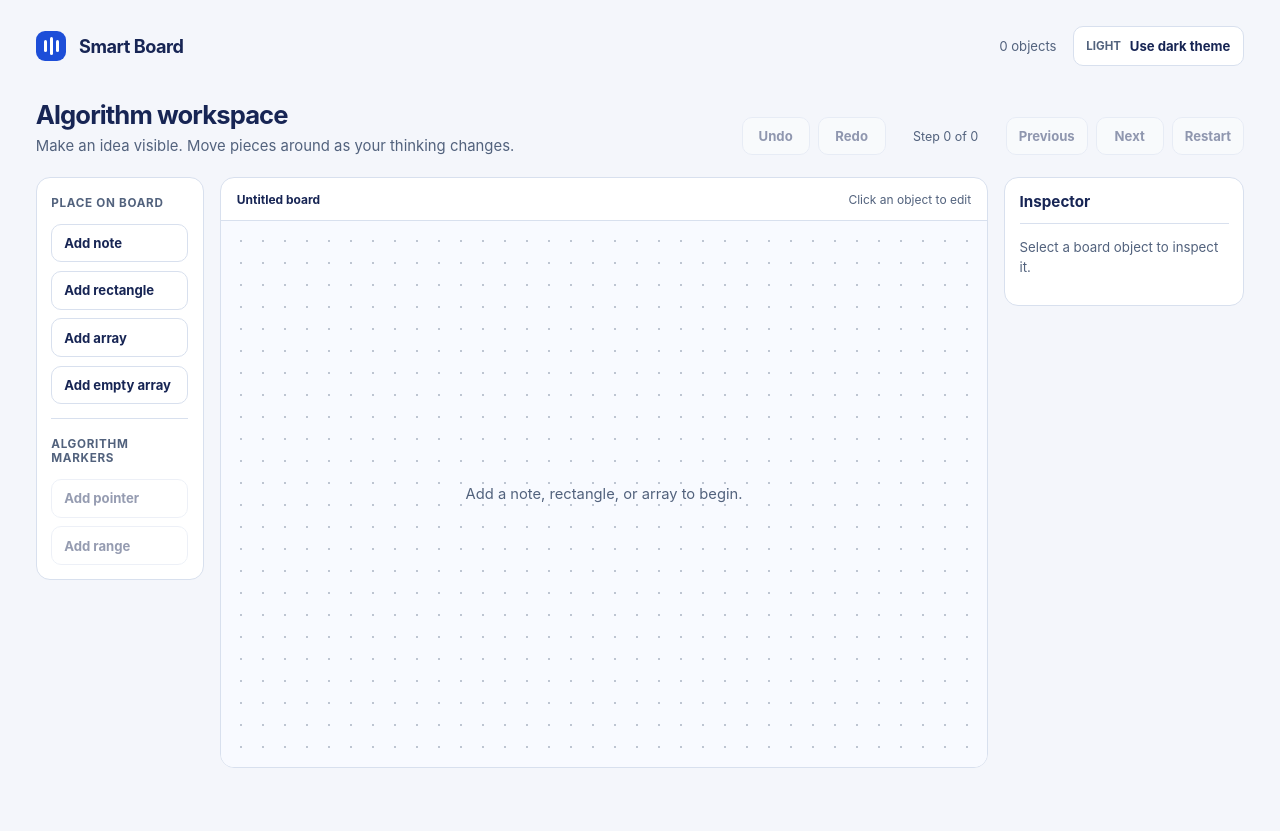
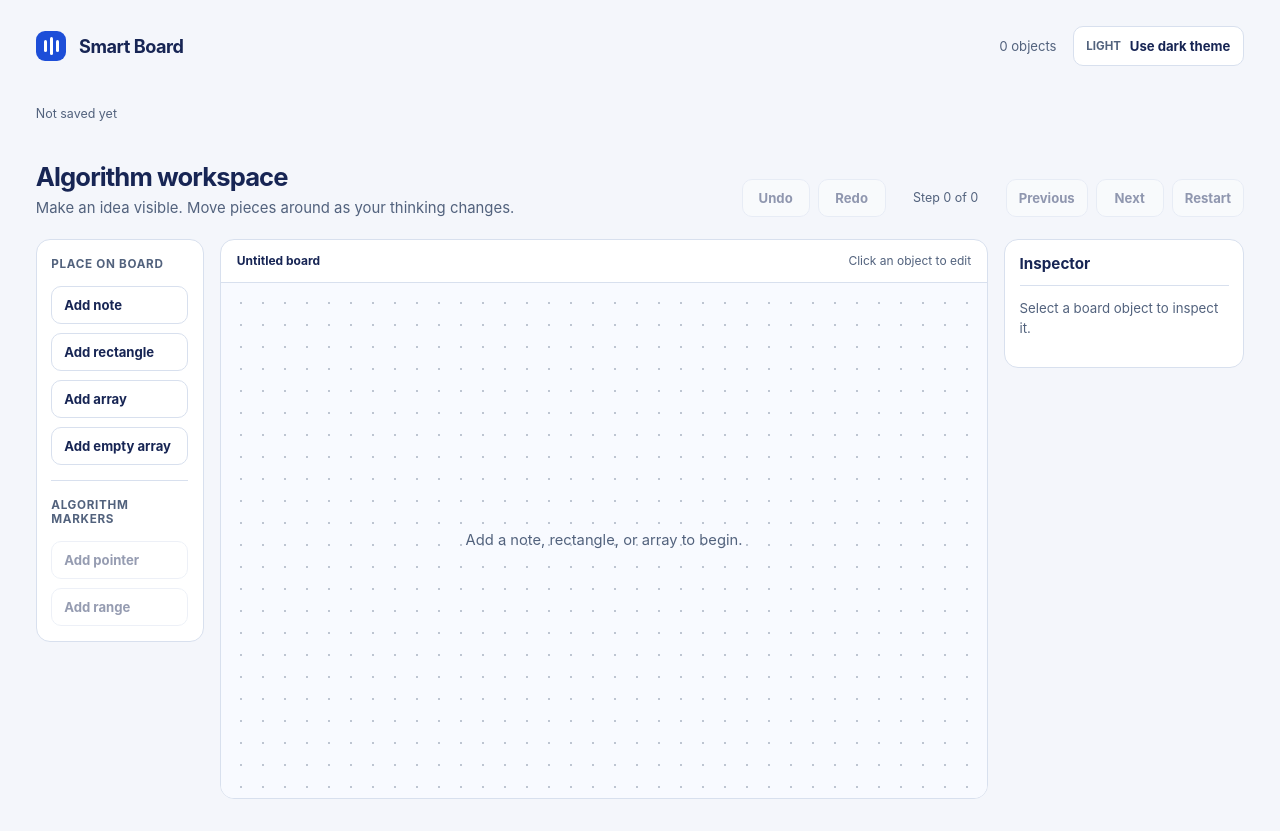
Before and after one commit to karthik-258-code/smart-board, a React (Vite) app: page / in a window 1280 px wide. Before the commit the page ends 800 px from the top, so only its background shows below. Built offline with nearby package versions, Linux system fonts and the light colour scheme.

Commit message:
feat: persist board documents locally

```diff
--- a/src/app/App.css
+++ b/src/app/App.css
@@ -36,6 +36,14 @@
 .theme-control[aria-pressed="true"] { border-color: var(--accent); box-shadow: inset 0 0 0 1px var(--accent); }
 button:hover:not(:disabled) { border-color: var(--accent); }
 button:disabled { cursor: not-allowed; opacity: 0.45; }
+.save-status, .save-recovery { display: flex; min-height: 2.5rem; align-items: center; justify-content: space-between; gap: 0.75rem; color: var(--ink-soft); font-size: 0.78rem; }
+.save-status-saved::before { width: 0.45rem; height: 0.45rem; border-radius: 50%; background: #14804a; content: ""; }
+.save-status-saved { justify-content: flex-start; }
+.save-status-error { color: var(--danger); }
+.save-status button, .save-recovery button { min-height: 2rem; padding: 0.35rem 0.65rem; border: 1px solid var(--line); border-radius: 8px; background: var(--surface); color: var(--ink); font: inherit; font-weight: 650; cursor: pointer; }
+.save-recovery { padding: 0.7rem 0.85rem; border: 1px solid #bc7c21; border-radius: 10px; background: color-mix(in srgb, #ffda91 20%, var(--surface)); color: var(--ink); }
+.save-recovery > div { display: flex; flex-shrink: 0; gap: 0.45rem; }
+.save-recovery button:last-child { border-color: var(--accent); background: var(--accent); color: var(--accent-ink); }
 
 .workspace-heading { align-items: end; gap: 1rem; padding-top: 0.35rem; }
 .workspace-heading h2 { margin: 0; font-size: clamp(1.45rem, 2vw, 1.9rem); letter-spacing: -0.035em; }
--- a/src/app/App.tsx
+++ b/src/app/App.tsx
@@ -3,23 +3,70 @@ import { BoardCanvas } from '../canvas/BoardCanvas'
 import { createEmptyBoard, type BoardObject } from '../domain/model'
 import { dispatch as dispatchHistory, redo, stateAt, undo, type HistoryState } from '../domain/history'
 import type { BoardOperation } from '../domain/operations'
+import { loadBoard, saveBoard } from '../persistence/localBoardStore'
 import { BoardInspector } from './BoardInspector'
 import { HistoryControls } from './HistoryControls'
 import { BoardToolbar, type BoardTool } from './BoardToolbar'
+import { SaveStatus, type SaveState } from './SaveStatus'
 import { ThemeControl } from './ThemeControl'
 import './App.css'
 import '../styles/themes.css'
 
 let fallbackId = 0
+const storageKey = 'smart-board:document:v1'
 function createObjectId(): string {
   return globalThis.crypto?.randomUUID?.() ?? `board-object-${++fallbackId}`
 }
 
+type StartupState = {
+  storage: Storage | null
+  history: HistoryState
+  saveState: SaveState
+  problem: string | null
+  recoveryNeeded: boolean
+}
+
+function loadStartupState(): StartupState {
+  const emptyBoard = createEmptyBoard('smart-board')
+  let storage: Storage
+  try {
+    if (typeof window === 'undefined') throw new Error('No browser storage')
+    storage = window.localStorage
+  } catch {
+    return { storage: null, history: { initialDocument: emptyBoard, entries: [], cursor: 0 }, saveState: 'error', problem: 'Browser storage is unavailable.', recoveryNeeded: false }
+  }
+
+  const result = loadBoard(storage, storageKey)
+  if (!result.ok) {
+    const recoveryNeeded = result.error.code === 'invalid_json' || result.error.code === 'invalid_document'
+    return {
+      storage,
+      history: { initialDocument: emptyBoard, entries: [], cursor: 0 },
+      saveState: 'error',
+      problem: result.error.message,
+      recoveryNeeded,
+    }
+  }
+  const document = result.value ?? emptyBoard
+  return {
+    storage,
+    history: { initialDocument: document, entries: [], cursor: 0 },
+    saveState: result.value ? 'saved' : 'new',
+    problem: null,
+    recoveryNeeded: false,
+  }
+}
+
 function App() {
-  const [history, setHistory] = useState<HistoryState>(() => ({ initialDocument: createEmptyBoard('smart-board'), entries: [], cursor: 0 }))
+  const [startup] = useState<StartupState>(loadStartupState)
+  const [history, setHistory] = useState<HistoryState>(startup.history)
   const [selectedId, setSelectedId] = useState<string | null>(null)
   const [dark, setDark] = useState(false)
   const [error, setError] = useState<string | null>(null)
+  const [saveState, setSaveState] = useState<SaveState>(startup.saveState)
+  const [saveProblem, setSaveProblem] = useState<string | null>(startup.problem)
+  const [recoveryNeeded, setRecoveryNeeded] = useState(startup.recoveryNeeded)
+  const [preserveSavedData, setPreserveSavedData] = useState(startup.recoveryNeeded)
 
   const board = useMemo(() => {
     const result = stateAt(history, history.cursor)
@@ -40,7 +87,52 @@ function App() {
     }
     setHistory(result.value)
     setError(null)
+    if (preserveSavedData) {
+      setSaveState('preserved')
+    } else if (!startup.storage) {
+      setSaveState('error')
+      setSaveProblem('Browser storage is unavailable. Changes are only in this session.')
+    } else {
+      const current = stateAt(result.value, result.value.cursor)
+      const saved = current.ok ? saveBoard(startup.storage, storageKey, current.value) : current
+      if (saved.ok) {
+        setSaveState('saved')
+        setSaveProblem(null)
+      } else {
+        setSaveState('error')
+        setSaveProblem(saved.error.message)
+      }
+    }
     return true
+  }
+
+  function keepSavedData() {
+    setPreserveSavedData(true)
+    setRecoveryNeeded(false)
+    setSaveState('preserved')
+    setSaveProblem(null)
+  }
+
+  function startNewBoard() {
+    const document = createEmptyBoard('smart-board')
+    setHistory({ initialDocument: document, entries: [], cursor: 0 })
+    setSelectedId(null)
+    if (!startup.storage) {
+      setSaveState('error')
+      setSaveProblem('Browser storage is unavailable. The new board is only in this session.')
+      return
+    }
+    const result = saveBoard(startup.storage, storageKey, document)
+    if (result.ok) {
+      setPreserveSavedData(false)
+      setRecoveryNeeded(false)
+      setSaveState('saved')
+      setSaveProblem(null)
+    } else {
+      setPreserveSavedData(true)
+      setSaveState('error')
+      setSaveProblem(result.error.message)
+    }
   }
 
   function addObject(type: BoardTool) {
@@ -86,6 +178,14 @@ function App() {
         </div>
       </header>
 
+      <SaveStatus
+        status={saveState}
+        problem={saveProblem}
+        recoveryNeeded={recoveryNeeded}
+        onKeepSavedData={keepSavedData}
+        onStartNewBoard={startNewBoard}
+      />
+
       <div className="workspace-heading">
         <div>
           <h2>Algorithm workspace</h2>
--- /dev/null
+++ b/src/app/SaveStatus.tsx
@@ -0,0 +1,35 @@
+export type SaveState = 'new' | 'saved' | 'preserved' | 'error'
+
+export function SaveStatus({
+  status,
+  problem,
+  recoveryNeeded,
+  onKeepSavedData,
+  onStartNewBoard,
+}: {
+  status: SaveState
+  problem: string | null
+  recoveryNeeded: boolean
+  onKeepSavedData: () => void
+  onStartNewBoard: () => void
+}) {
+  if (recoveryNeeded) {
+    return (
+      <div className="save-recovery" role="alert">
+        <span>Saved board could not be read. Its original data is preserved.</span>
+        <div>
+          <button type="button" onClick={onKeepSavedData}>Keep saved data</button>
+          <button type="button" onClick={onStartNewBoard}>Start new board</button>
+        </div>
+      </div>
+    )
+  }
+
+  return (
+    <div className={`save-status save-status-${status}`} aria-live="polite">
+      <span>{status === 'saved' ? 'Saved on this device' : status === 'preserved' ? 'Saved data kept for this session' : status === 'error' ? problem ?? 'Could not save this board' : 'Not saved yet'}</span>
+      {status === 'preserved' && <button type="button" onClick={onStartNewBoard}>Start new board</button>}
+      {status === 'error' && <button type="button" onClick={onStartNewBoard}>Try a new board</button>}
+    </div>
+  )
+}
--- /dev/null
+++ b/src/persistence/localBoardStore.ts
@@ -0,0 +1,46 @@
+import type { BoardDocument, BoardError } from '../domain/model'
+import { validateBoard } from '../domain/objectRegistry'
+import type { Result } from '../domain/result'
+
+export type StorageError = BoardError
+
+function error(code: string, message: string): Result<never, StorageError> {
+  return { ok: false, error: { code, message } }
+}
+
+export function saveBoard(storage: Storage, key: string, document: BoardDocument): Result<void, StorageError> {
+  const validation = validateBoard(document)
+  if (!validation.ok) return { ok: false, error: validation.error }
+  let serialized: string
+  try {
+    serialized = JSON.stringify(validation.value)
+  } catch {
+    return error('serialization_failed', 'The board could not be converted to JSON.')
+  }
+  try {
+    storage.setItem(key, serialized)
+    return { ok: true, value: undefined }
+  } catch {
+    return error('storage_unavailable', 'Browser storage is unavailable or full.')
+  }
+}
+
+export function loadBoard(storage: Storage, key: string): Result<BoardDocument | null, StorageError> {
+  let serialized: string | null
+  try {
+    serialized = storage.getItem(key)
+  } catch {
+    return error('storage_unavailable', 'Browser storage could not be read.')
+  }
+  if (serialized === null) return { ok: true, value: null }
+
+  let parsed: unknown
+  try {
+    parsed = JSON.parse(serialized)
+  } catch {
+    return error('invalid_json', 'The saved board is not valid JSON.')
+  }
+  const validation = validateBoard(parsed)
+  if (!validation.ok) return { ok: false, error: { code: 'invalid_document', message: validation.error.message } }
+  return { ok: true, value: validation.value }
+}
```
Also changed, not shown: src/test/setup.ts (+2 -1 lines), 2 other files (tests, documents, lock files or other folders).
